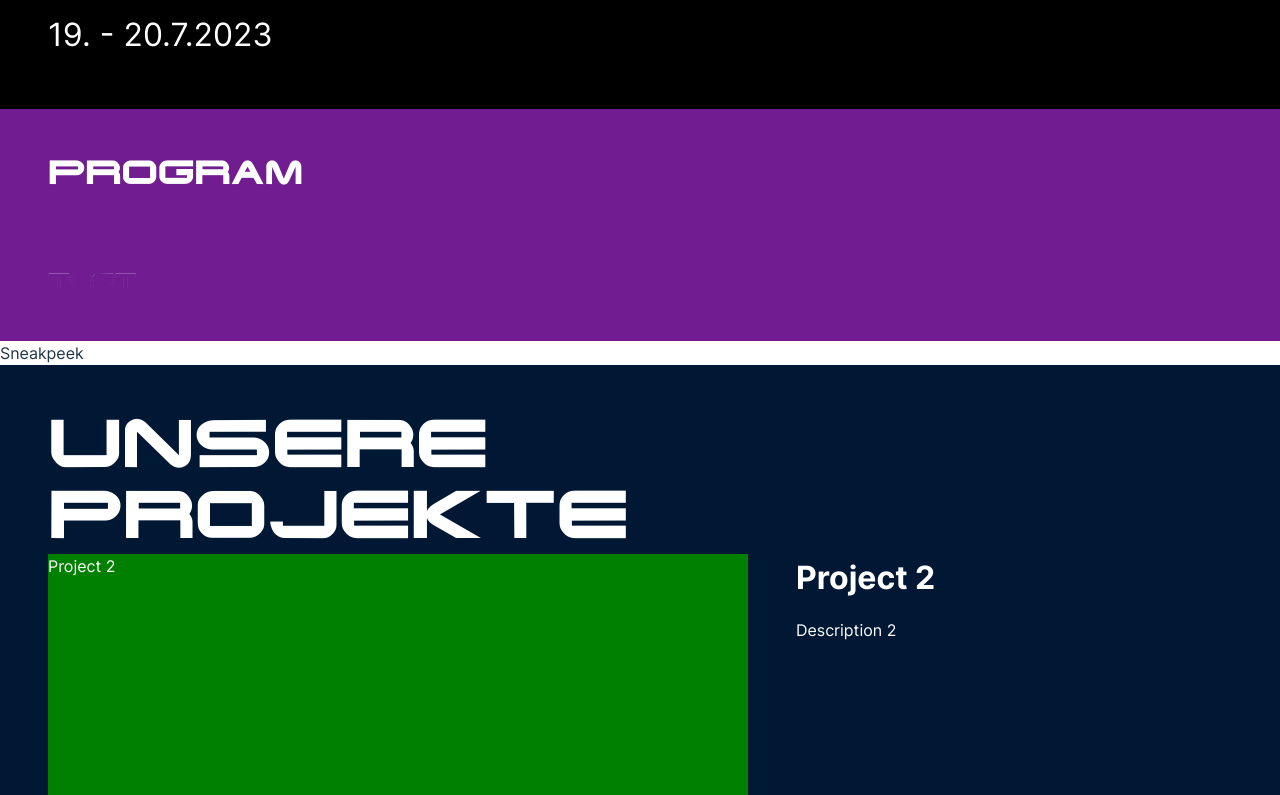
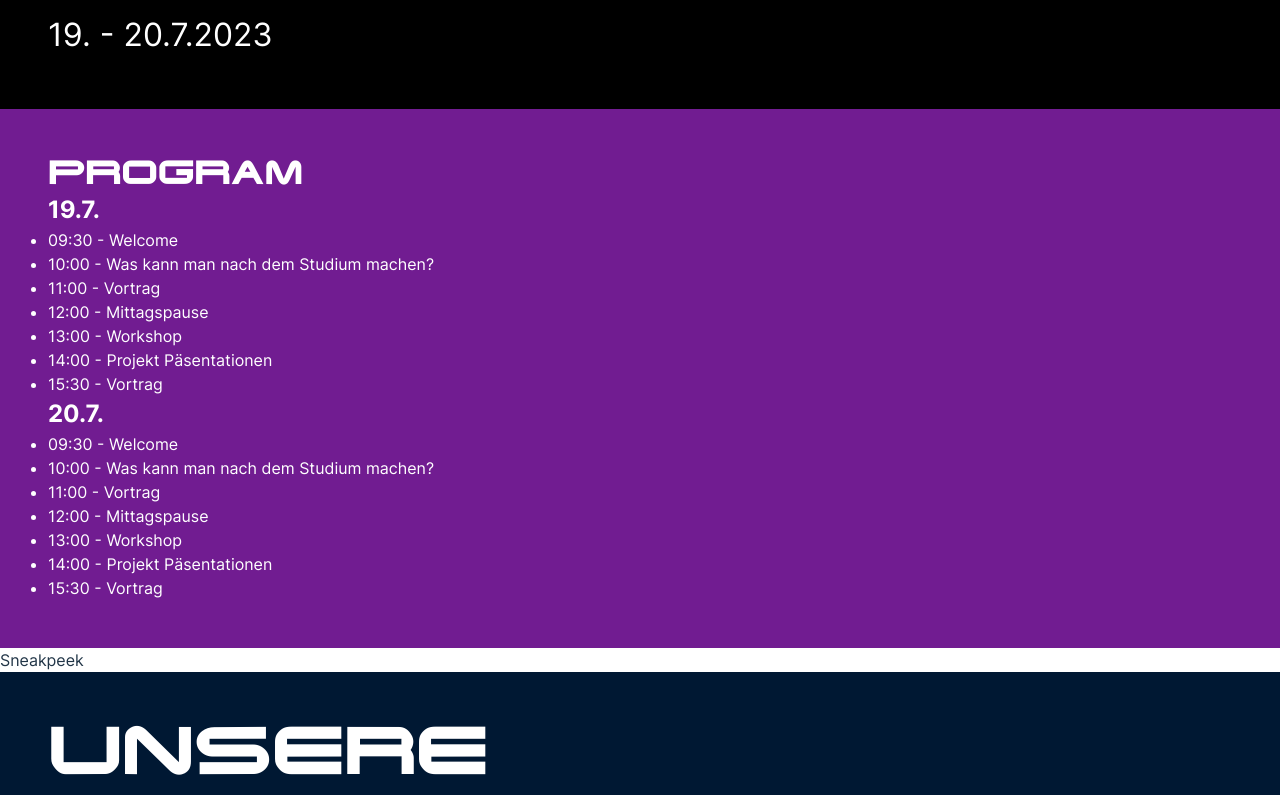
Before and after one commit to IF2023/IF2023, a React (Vite) app in the folder IF2023_Website/: page / in a window 1280 px wide. Shown: the part 691-1486 px from the top of the page. Built offline with nearby package versions, Linux system fonts and the light colour scheme.

Commit message:
feat: reading and displaying data from json file

```diff
--- a/IF2023_Website/src/components/ProgramDay/ProgramDay.jsx
+++ b/IF2023_Website/src/components/ProgramDay/ProgramDay.jsx
@@ -1,8 +1,35 @@
+import React, { useEffect, useState } from "react";
 import data from "../../data/programData.json";
 import styles from "./ProgramDay.module.scss";
 
 const ProgramDay = () => {
-  return <h1 className={styles.heading}>TEST</h1>;
+  const [programData, setProgramData] = useState(null);
+
+  useEffect(() => {
+    setProgramData(data);
+  }, []);
+
+  if (!programData) {
+    // Data is still loading, show a loading indicator or return null
+    return null;
+  }
+
+  return (
+    <div>
+      {programData.map((day) => (
+        <div key={day.id}>
+          <h2>{day.date}</h2>
+          <ul>
+            {day.program.map((item) => (
+              <li key={item.time}>
+                <span>{item.time}</span> - <span>{item.title}</span>
+              </li>
+            ))}
+          </ul>
+        </div>
+      ))}
+    </div>
+  );
 };
 
 export default ProgramDay;
```
